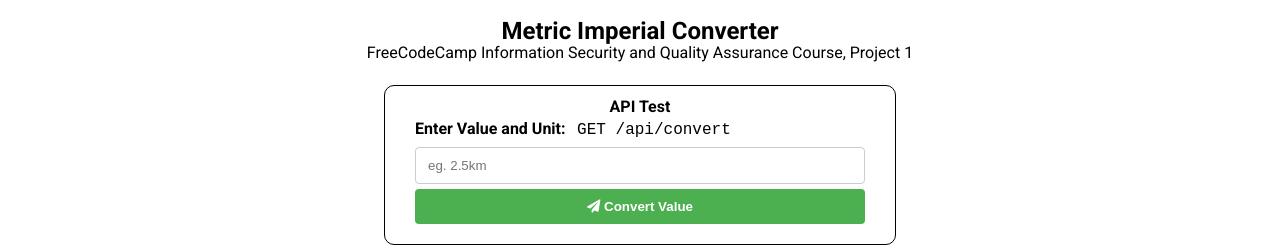
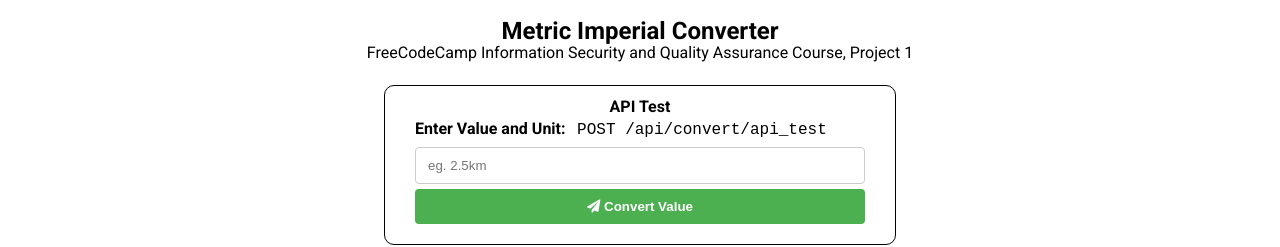
Before and after one commit to mahmoudmheisen91/MetricImperialConverter, a website: page views/index.html in a window 1280 px wide. Shown: the top 247 px of the page. Drawn offline with Linux system fonts and the light colour scheme; files that its build step writes are made by us from their sources.

Commit message:
Update index.html

```diff
--- a/views/index.html
+++ b/views/index.html
@@ -48,7 +48,7 @@
       <form class="container" method="POST" action="/api/convert/api_test/">
         <p id="label" class="center"><strong>API Test</strong></p>
         <label for="value-unit"
-          >Enter Value and Unit:<code> GET /api/convert</code></label
+          >Enter Value and Unit:<code> POST /api/convert/api_test</code></label
         >
         <br />
         <input
```
